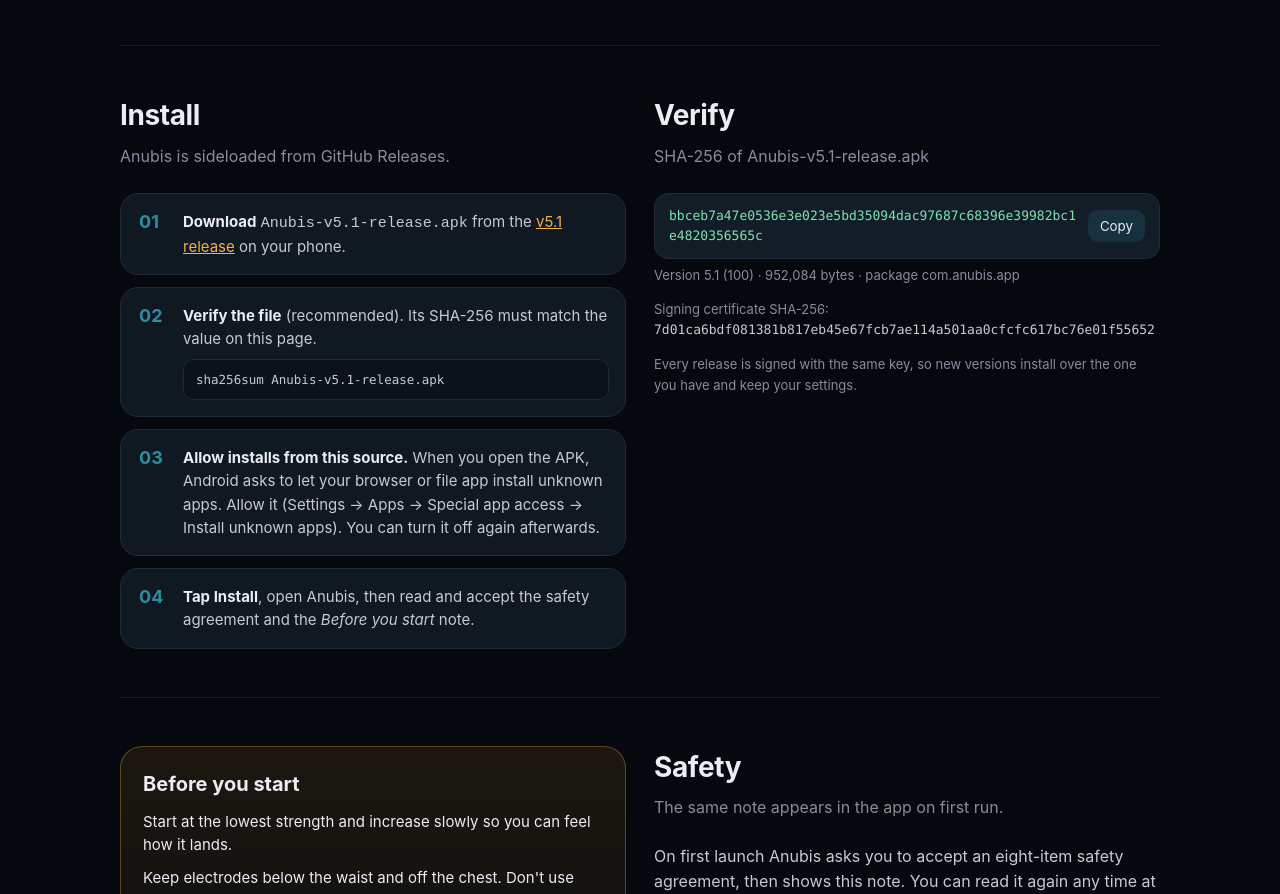
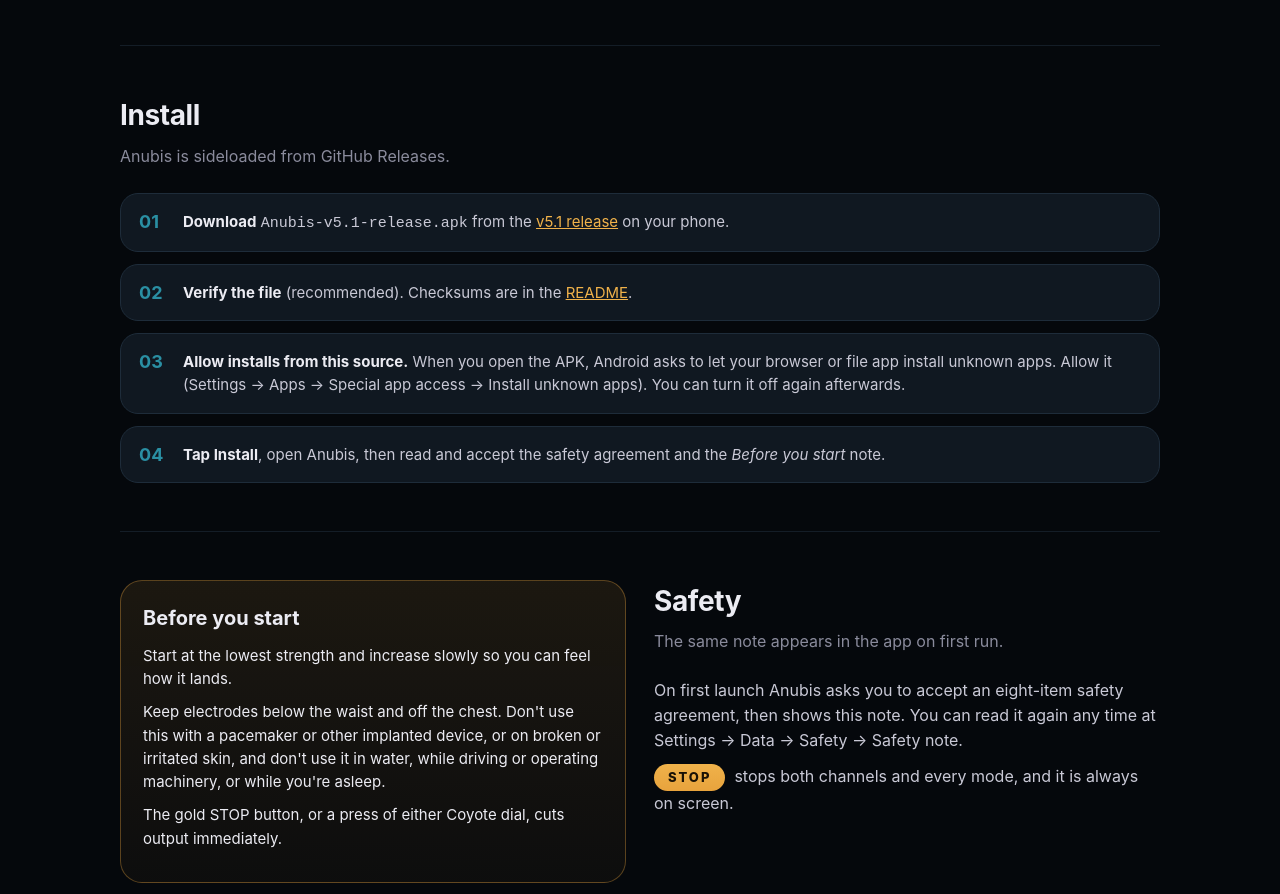
Before and after one commit to anubis-actual/Anubis, a plain HTML site: page docs/index.html in a window 1280 px wide. Shown: the part 2049-2943 px from the top of the page. Drawn offline with Linux system fonts and the light colour scheme.

Commit message:
Landing page: move checksums to README
Co-authored-by: anubis-actual <anubis-actual@users.noreply.github.com>

```diff
--- a/docs/index.html
+++ b/docs/index.html
@@ -10,7 +10,7 @@
 <link rel="icon" href="assets/icon.png">
 <style>
 @font-face{font-family:'Uncial Antiqua';src:url(assets/UncialAntiqua.ttf) format('truetype');font-display:swap}
-:root{--accent:#E8A33D;--accent2:#F0B24A;--accent-rgb:232,163,61;--teal:#2A8FA3;--teal-rgb:42,143,163;--bg:#0A0F16;--bgGlow:#0F2230;--bgEdge:#05080C;--card:#101821;--raised:#131D28;--line:#1E2C3A;--text:#ECECF3;--text2:#C9C9D6;--dim:#8A8B9C;--ok:#7EE2B0;--stop:#D93838}
+:root{--accent:#E8A33D;--accent2:#F0B24A;--accent-rgb:232,163,61;--teal:#2A8FA3;--teal-rgb:42,143,163;--bg:#0A0F16;--bgGlow:#0F2230;--bgEdge:#05080C;--card:#101821;--raised:#131D28;--line:#1E2C3A;--text:#ECECF3;--text2:#C9C9D6;--dim:#8A8B9C;--stop:#D93838}
 *{box-sizing:border-box;margin:0;padding:0}
 html{background:var(--bgEdge);scroll-behavior:smooth}
 body{font-family:Inter,system-ui,-apple-system,"Segoe UI",Roboto,sans-serif;color:var(--text);line-height:1.55;-webkit-font-smoothing:antialiased;background:radial-gradient(120% 60% at 50% 0%,var(--bgGlow) 0%,var(--bg) 55%,var(--bgEdge) 100%) no-repeat;min-height:100vh}
@@ -49,14 +49,10 @@ h2{font-size:28px;font-weight:700;letter-spacing:-.4px;margin-bottom:6px}
 .shots figure{background:var(--card);border:1px solid var(--line);border-radius:22px;padding:8px}
 .shots img{width:100%;height:auto;aspect-ratio:412/809;object-fit:cover;border-radius:16px;display:block}
 .shots figcaption{text-align:center;font-size:13px;color:var(--dim);padding:8px 0 2px}
-.hash{display:flex;gap:10px;align-items:center;background:var(--raised);border:1px solid var(--line);border-radius:14px;padding:12px 14px;margin:10px 0 6px}
-.hash code{font-family:ui-monospace,SFMono-Regular,Menlo,Consolas,monospace;font-size:13px;color:var(--ok);word-break:break-all;flex:1}
-.copy{background:rgba(var(--teal-rgb),.18);color:var(--text);border:0;border-radius:10px;padding:8px 12px;font:600 13px inherit;font-family:inherit;cursor:pointer;flex:none}
 ol.steps{counter-reset:s;list-style:none;display:grid;gap:12px}
 ol.steps li{counter-increment:s;background:var(--card);border:1px solid var(--line);border-radius:18px;padding:16px 16px 16px 62px;position:relative;color:var(--text2);font-size:15px}
 ol.steps li::before{content:counter(s,decimal-leading-zero);position:absolute;left:18px;top:14px;color:var(--teal);font-weight:700;font-size:18px}
 ol.steps b{color:var(--text)}
-pre.cmd{font-family:ui-monospace,SFMono-Regular,Menlo,Consolas,monospace;font-size:12.5px;background:#0b121a;border:1px solid var(--line);border-radius:10px;padding:10px 12px;margin-top:8px;color:var(--text2);overflow-x:auto}
 .two{display:grid;grid-template-columns:1fr 1fr;gap:28px;align-items:start}
 .note{background:linear-gradient(180deg,rgba(var(--accent-rgb),.10),rgba(var(--accent-rgb),.04));border:1px solid rgba(var(--accent-rgb),.35);border-radius:22px;padding:22px}
 .note h3{font-size:20px;margin-bottom:10px}
@@ -131,27 +127,14 @@ footer p{margin-bottom:6px}
 </section>
 
 <section id="install">
- <div class="two">
-  <div>
  <h2>Install</h2>
  <p class="sub">Anubis is sideloaded from GitHub Releases.</p>
  <ol class="steps">
   <li><b>Download</b> <code>Anubis-v5.1-release.apk</code> from the <a href="https://github.com/anubis-actual/Anubis/releases/tag/v5.1">v5.1 release</a> on your phone.</li>
-    <li><b>Verify the file</b> (recommended). Its SHA-256 must match the value on this page.
-     <pre class="cmd">sha256sum Anubis-v5.1-release.apk</pre></li>
+  <li><b>Verify the file</b> (recommended). Checksums are in the <a href="https://github.com/anubis-actual/Anubis#verify">README</a>.</li>
   <li><b>Allow installs from this source.</b> When you open the APK, Android asks to let your browser or file app install unknown apps. Allow it (Settings → Apps → Special app access → Install unknown apps). You can turn it off again afterwards.</li>
   <li><b>Tap Install</b>, open Anubis, then read and accept the safety agreement and the <i>Before you start</i> note.</li>
  </ol>
-  </div>
-  <div>
-   <h2>Verify</h2>
-   <p class="sub">SHA-256 of Anubis-v5.1-release.apk</p>
-   <div class="hash"><code id="sha">bbceb7a47e0536e3e023e5bd35094dac97687c68396e39982bc1e4820356565c</code><button class="copy" id="copyBtn" type="button">Copy</button></div>
-   <p class="meta">Version 5.1 (100) · 952,084 bytes · package com.anubis.app</p>
-   <p class="meta" style="margin-top:14px">Signing certificate SHA-256:<br><code style="font-family:ui-monospace,Menlo,Consolas,monospace;color:var(--text2);word-break:break-all">7d01ca6bdf081381b817eb45e67fcb7ae114a501aa0cfcfc617bc76e01f55652</code></p>
-   <p class="meta" style="margin-top:14px">Every release is signed with the same key, so new versions install over the one you have and keep your settings.</p>
-  </div>
- </div>
 </section>
 
 <section id="safety">
@@ -186,12 +169,5 @@ footer p{margin-bottom:6px}
  <p>Use at your own risk and follow the device manufacturer's safety instructions. This site uses no cookies, analytics or trackers.</p>
 </footer>
 </div>
-<script>
-document.getElementById('copyBtn').addEventListener('click',function(){
- var b=this,t=document.getElementById('sha').textContent;
- function done(){b.textContent='Copied';setTimeout(function(){b.textContent='Copy'},1500)}
- if(navigator.clipboard){navigator.clipboard.writeText(t).then(done,function(){})}
-});
-</script>
 </body>
 </html>
```
Also changed, not shown: 1 other file. Lines whose indentation alone changed are shown as unchanged.
